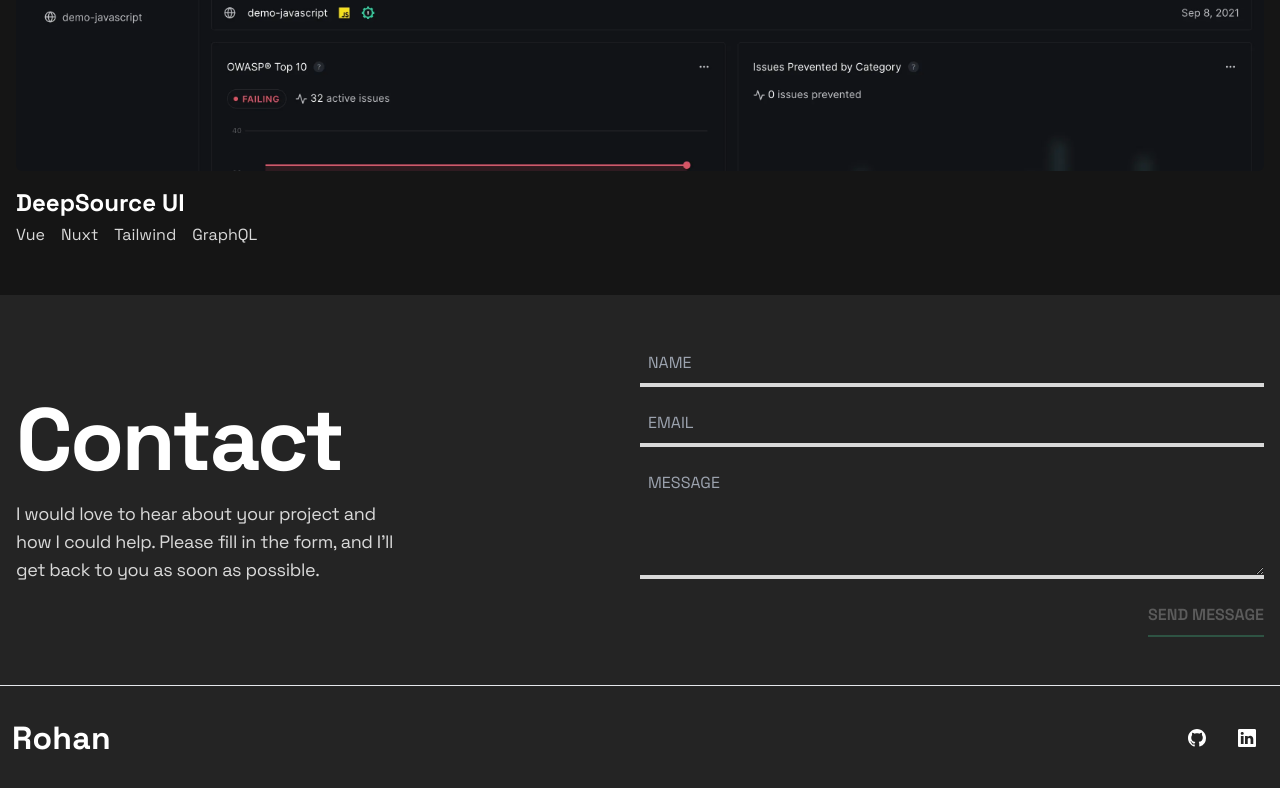
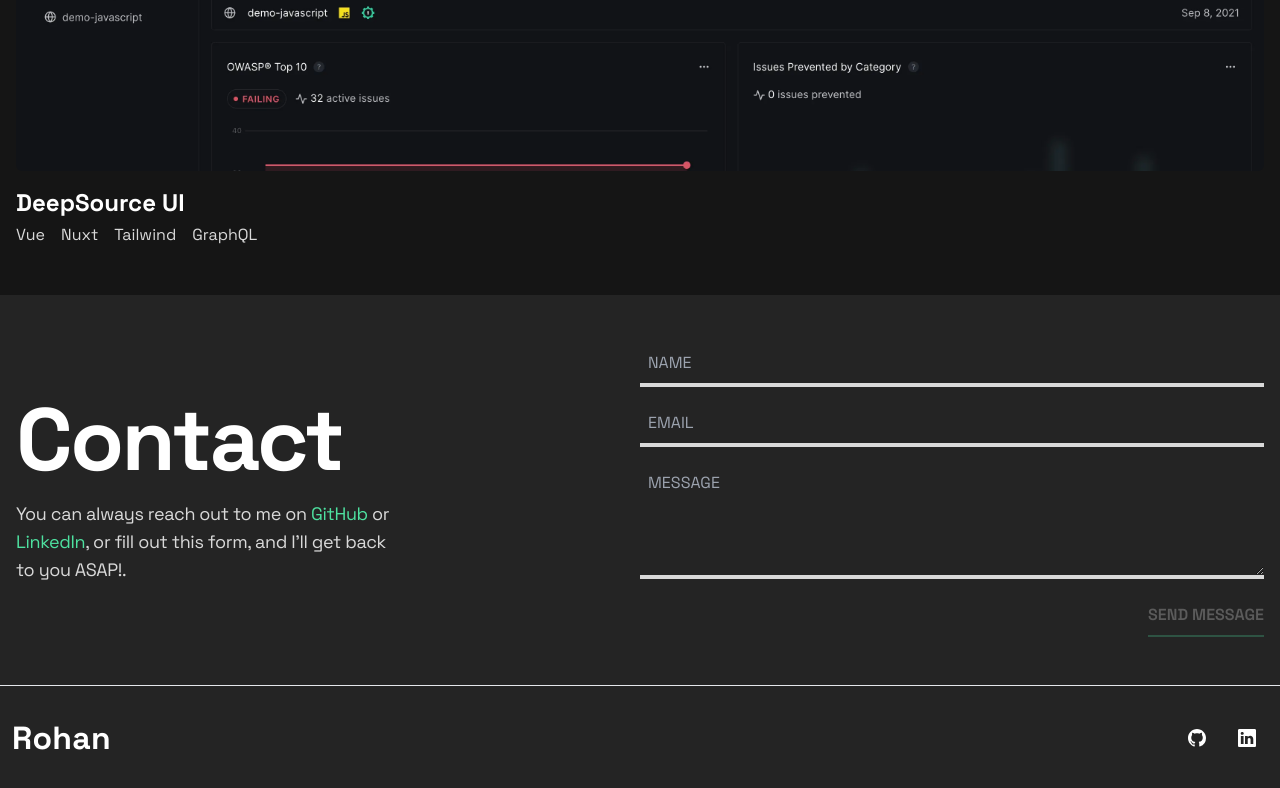
Before and after one commit to rohan-chaturvedi/portfolio, a Next.js app: page / in a window 1280 px wide. Shown: the part 2456-3244 px from the top of the page. Built offline with nearby package versions, Linux system fonts and the light colour scheme.

Commit message:
fix: update contact form copy

```diff
--- a/components/Contact.tsx
+++ b/components/Contact.tsx
@@ -10,9 +10,9 @@
 };
 
 type ResponseState = {
-    type: 'success'| 'fail';
+  type: "success" | "fail";
   message: string;
-}
+};
 
 const Contact = () => {
   const {
@@ -20,46 +20,51 @@
     handleSubmit,
     reset,
     setValue,
-        formState: { errors, isValid }
+    formState: { errors, isValid },
   } = useForm<FormData>();
-    const [response, setResponse] = useState<ResponseState | undefined>(undefined)
+  const [response, setResponse] = useState<ResponseState | undefined>(
+    undefined
+  );
 
   const onSubmit: SubmitHandler<FormData> = (data) => {
     let status = document.getElementById("my-form-status");
-      fetch('https://formspree.io/f/xqkoajgp', {
-        method: 'POST',
+    fetch("https://formspree.io/f/xqkoajgp", {
+      method: "POST",
       body: JSON.stringify(data),
       headers: {
-            'Accept': 'application/json'
-        }
-      }).then(response => {
+        Accept: "application/json",
+      },
+    })
+      .then((response) => {
         if (response.ok) {
           setResponse({
-                type: 'success',
-                message: 'Thanks for your submission!'
-            })
-          reset()
+            type: "success",
+            message: "Thanks for your submission!",
+          });
+          reset();
         } else {
-          response.json().then(data => {
-            if (Object.hasOwn(data, 'errors')) {
+          response.json().then((data) => {
+            if (Object.hasOwn(data, "errors")) {
               setResponse({
-                    type: 'fail',
-                    message: data["errors"].map((error: { [x: string]: any; }) => error["message"]).join(", ")
-                })
-
+                type: "fail",
+                message: data["errors"]
+                  .map((error: { [x: string]: any }) => error["message"])
+                  .join(", "),
+              });
             } else {
               setResponse({
-                    type: 'fail',
-                    message: 'Oops! There was a problem submitting your form'
-                })
+                type: "fail",
+                message: "Oops! There was a problem submitting your form",
+              });
+            }
+          });
         }
       })
-        }
-      }).catch(error => {
+      .catch((error) => {
         setResponse({
-            type: 'fail',
-            message: 'Oops! There was a problem submitting your form'
-        })
+          type: "fail",
+          message: "Oops! There was a problem submitting your form",
+        });
       });
     reset();
   };
@@ -69,28 +74,39 @@
         <div className="flex flex-col gap-y-4">
           <h2 className="text-heading-xl font-bold">Contact</h2>
           <p className="text-body-m font-regular text-primary-lightgray max-w-sm">
-                        I would love to hear about your project and how I could
-                        help. Please fill in the form, and I’ll get back to you
-                        as soon as possible.
+            You can always reach out to me on{" "}
+            <a
+              href="https://github.com/rohan-chaturvedi"
+              className="text-primary-green"
+            >
+              GitHub
+            </a>{" "}
+            or{" "}
+            <a
+              href="https://www.linkedin.com/in/rohan-chaturvedi-38279b64/"
+              className="text-primary-green"
+            >
+              LinkedIn
+            </a>
+            , or fill out this form, and I’ll get back to you ASAP!.
           </p>
         </div>
-                {response === undefined && <div className="w-full lg:w-[50%]">
+        {response === undefined && (
+          <div className="w-full lg:w-[50%]">
             <form
               className="flex flex-col justify-items-end gap-y-4 items-end"
-                        onSubmit={handleSubmit(onSubmit)}>
+              onSubmit={handleSubmit(onSubmit)}
+            >
               <input
                 {...register("name", {
                   required: "This field is required",
                   minLength: {
                     value: 1,
-                                    message:
-                                        "Must be at least 1 character long."
-                                }
+                    message: "Must be at least 1 character long.",
+                  },
                 })}
                 className={`w-full border-b-4 rounded-none border-primary-lightgray bg-transparent focus:outline-none   p-2 text-white  ${
-                                errors.name
-                                    ? "border-red-500"
-                                    : "focus:border-primary-green"
+                  errors.name ? "border-red-500" : "focus:border-primary-green"
                 }`}
                 type="text"
                 placeholder="NAME"
@@ -103,13 +119,11 @@
                   required: "This field is required",
                   pattern: {
                     value: /^[A-Z0-9._%+-]+@[A-Z0-9.-]+\.[A-Z]{2,}$/i,
-                                    message: "invalid email address"
-                                }
+                    message: "invalid email address",
+                  },
                 })}
                 className={`w-full border-b-4 rounded-none border-primary-lightgray bg-transparent focus:outline-none   p-2 text-white  ${
-                                errors.email
-                                    ? "border-red-500"
-                                    : "focus:border-primary-green"
+                  errors.email ? "border-red-500" : "focus:border-primary-green"
                 }`}
                 type="text"
                 placeholder="EMAIL"
@@ -121,9 +135,8 @@
                 {...register("message", {
                   minLength: {
                     value: 2,
-                                    message:
-                                        "Must be at least 2 characters long."
-                                }
+                    message: "Must be at least 2 characters long.",
+                  },
                 })}
                 className={`w-full border-b-4 rounded-none border-primary-lightgray bg-transparent focus:outline-none   p-2 text-white  ${
                   errors.message
@@ -134,17 +147,12 @@
                 placeholder="MESSAGE"
               />
               {errors.message && (
-                            <ErrorMessage>
-                                {errors.message.message}
-                            </ErrorMessage>
+                <ErrorMessage>{errors.message.message}</ErrorMessage>
               )}
-                        <Button
-                            loading={!isValid}
-                            className=""
-                            text="SEND MESSAGE"
-                        />
+              <Button loading={!isValid} className="" text="SEND MESSAGE" />
             </form>
-                </div>}
+          </div>
+        )}
         {response !== undefined && <div>{response.message}</div>}
       </div>
     </div>
```
Lines whose indentation alone changed are shown as unchanged.
